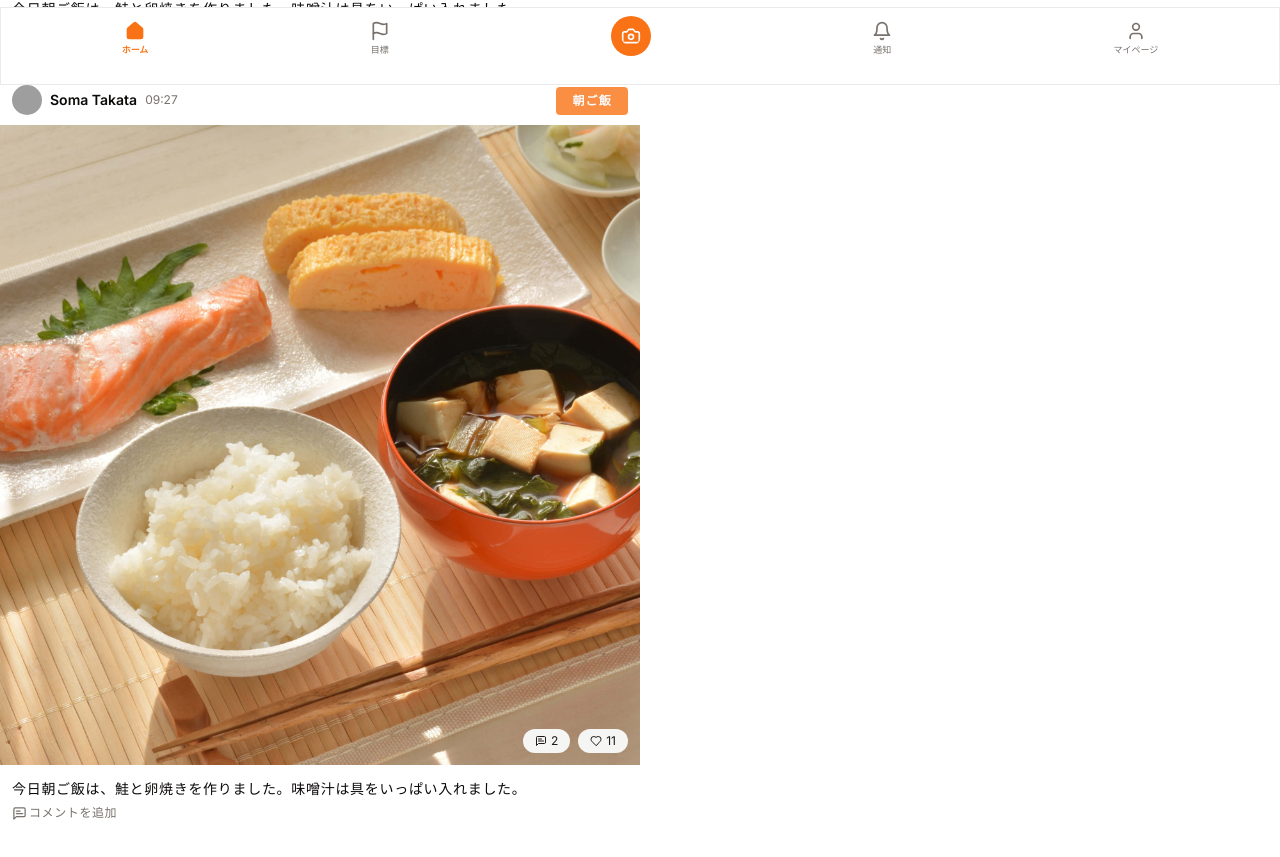
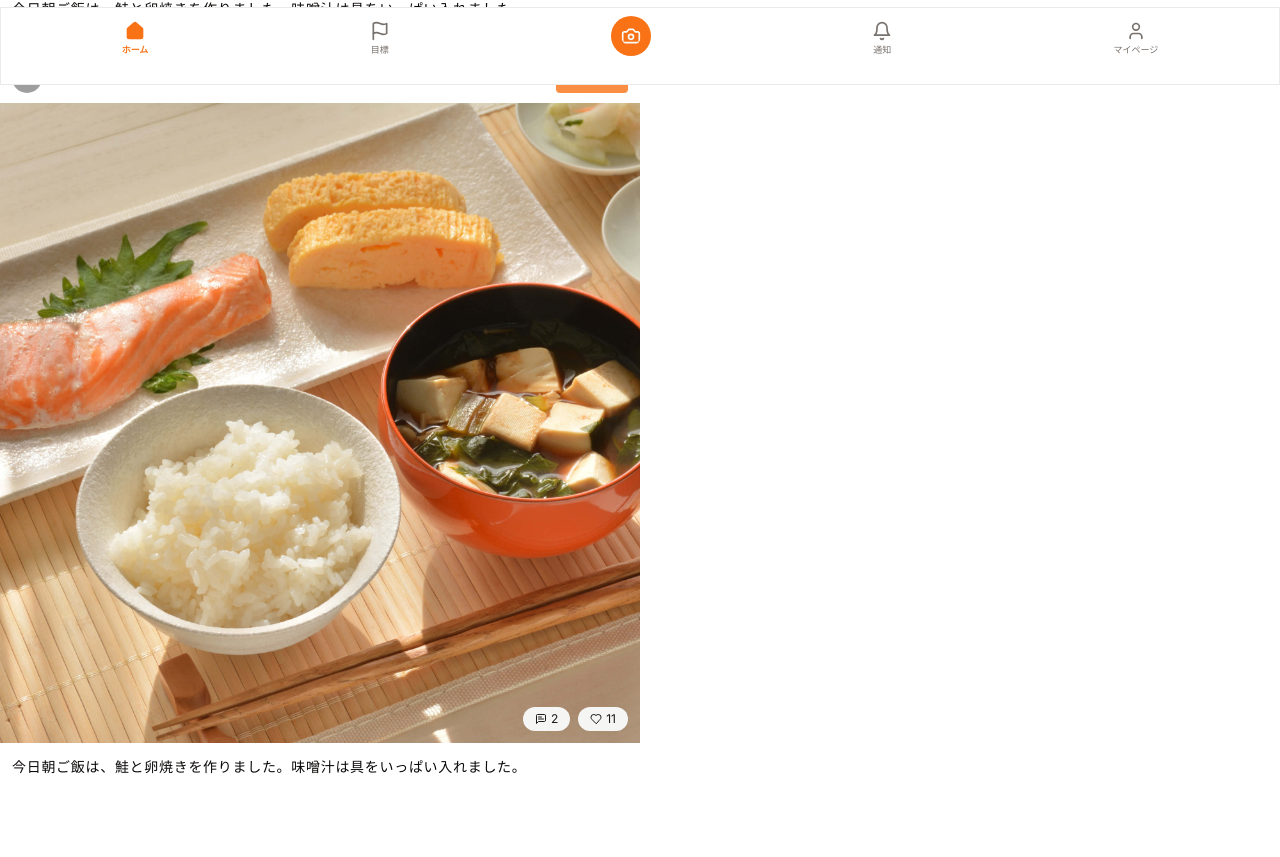
Before and after one commit to SomaTakata/habit, a Next.js app in the folder webapp/: page / in a window 1280 px wide. Shown: the part 715-1572 px from the top of the page. Built offline with nearby package versions, Linux system fonts and the light colour scheme; grey boxes are pictures that could not be loaded.

Commit message:
CommentButtonの修正

```diff
--- a/webapp/src/features/Home/CommentButton.tsx
+++ b/webapp/src/features/Home/CommentButton.tsx
@@ -1,4 +1,5 @@
-import React, { ReactNode } from "react";
+import React from "react";
+import { MessageSquareText } from "lucide-react";
 import {
   Drawer,
   DrawerContent,
@@ -10,13 +11,18 @@ import CommentList from "./CommentList";
 import CommentInput from "./CommentInput";
 
 interface CommentButtonProps {
-  children?: ReactNode;
+  commentCount: number;
 }
 
-const CommentButton: React.FC<CommentButtonProps> = ({ children }) => {
+const CommentButton: React.FC<CommentButtonProps> = ({ commentCount }) => {
   return (
     <Drawer>
-      <DrawerTrigger asChild>{children}</DrawerTrigger>
+      <DrawerTrigger asChild>
+        <button className="bg-secondary text-secondary-foreground items-center justify-center py-1 flex gap-1 px-3 rounded-xl h-fit">
+          <MessageSquareText size={12} />
+          <p className="text-xs">{commentCount}</p>
+        </button>
+      </DrawerTrigger>
       <DrawerContent>
         <div className="flex flex-col h-full relative pb-20">
           <DrawerHeader className="border-b border-border/50">
--- a/webapp/src/features/Home/PostContent.tsx
+++ b/webapp/src/features/Home/PostContent.tsx
@@ -1,6 +1,4 @@
 import React from "react";
-import { MessageSquareText } from "lucide-react";
-import CommentButton from "./CommentButton";
 
 interface PostContentProps {
   content: string;
@@ -10,12 +8,6 @@ const PostContent: React.FC<PostContentProps> = ({ content }) => {
   return (
     <div className="flex flex-col px-3 py-1 gap-1.5">
       <p className="text-card-foreground text-sm tracking-wider">{content}</p>
-      <CommentButton>
-        <div className="flex gap-0.5 items-end text-muted-foreground cursor-pointer">
-          <MessageSquareText size={15} />
-          <p className="text-xs tracking-wider">コメントを追加</p>
-        </div>
-      </CommentButton>
     </div>
   );
 };
--- a/webapp/src/features/Home/PostImage.tsx
+++ b/webapp/src/features/Home/PostImage.tsx
@@ -3,7 +3,6 @@ import { AspectRatio } from "@/components/ui/aspect-ratio";
 import Image from "next/image";
 import HeartButton from "./HeartButton";
 import CommentButton from "./CommentButton";
-import { MessageSquareText } from "lucide-react";
 
 interface PostImageProps {
   commentCount: number;
@@ -22,12 +21,7 @@ const PostImage: React.FC<PostImageProps> = ({ commentCount, likeCount }) => {
         />
       </AspectRatio>
       <div className="absolute flex gap-2 bottom-3 right-3">
-        <CommentButton>
-          <button className="bg-secondary text-secondary-foreground items-center justify-center py-1 flex gap-1 px-3 rounded-xl h-fit">
-            <MessageSquareText size={12} />
-            <p className="text-xs">{commentCount}</p>
-          </button>
-        </CommentButton>
+        <CommentButton commentCount={commentCount} />
         <HeartButton initialCount={likeCount} />
       </div>
     </div>
```
